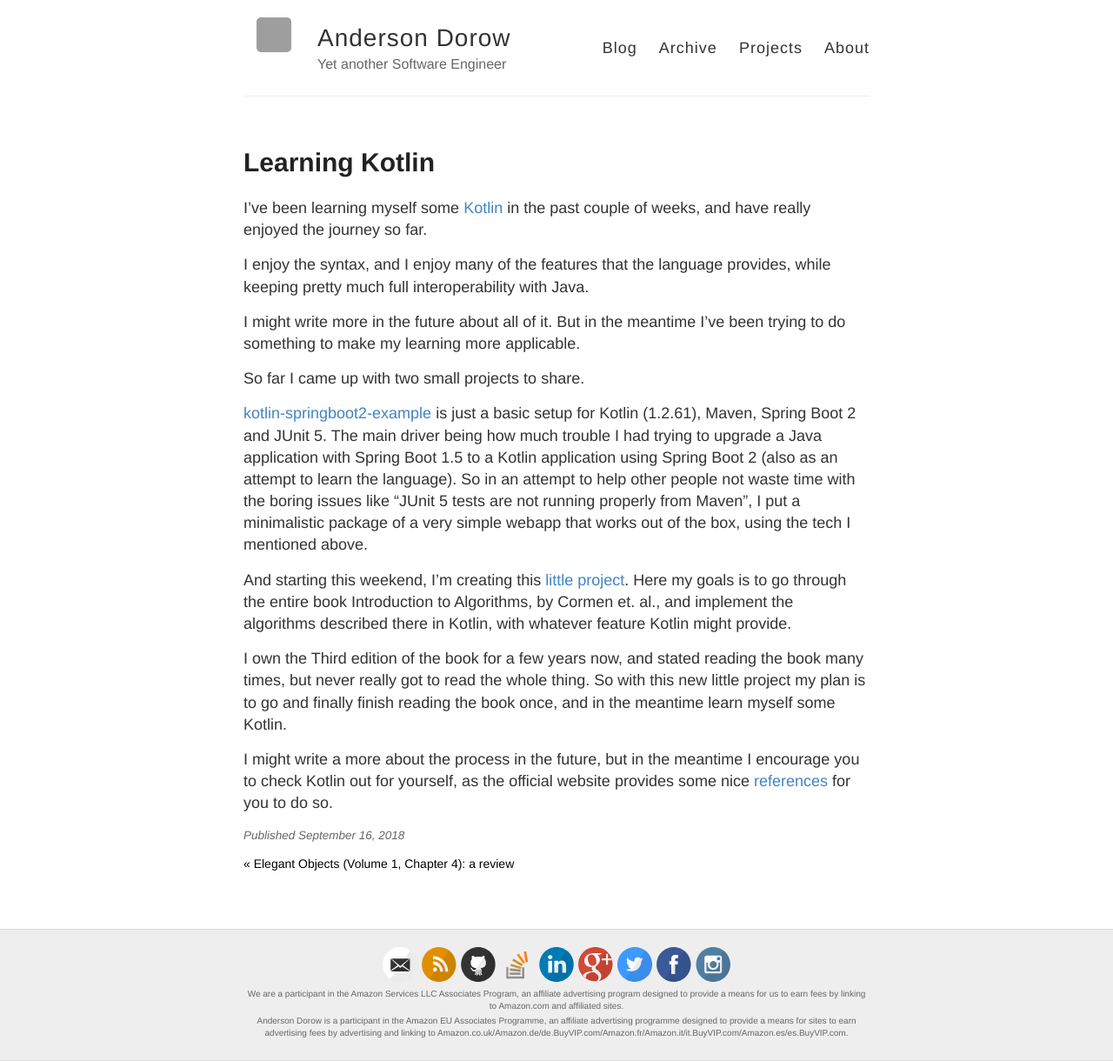
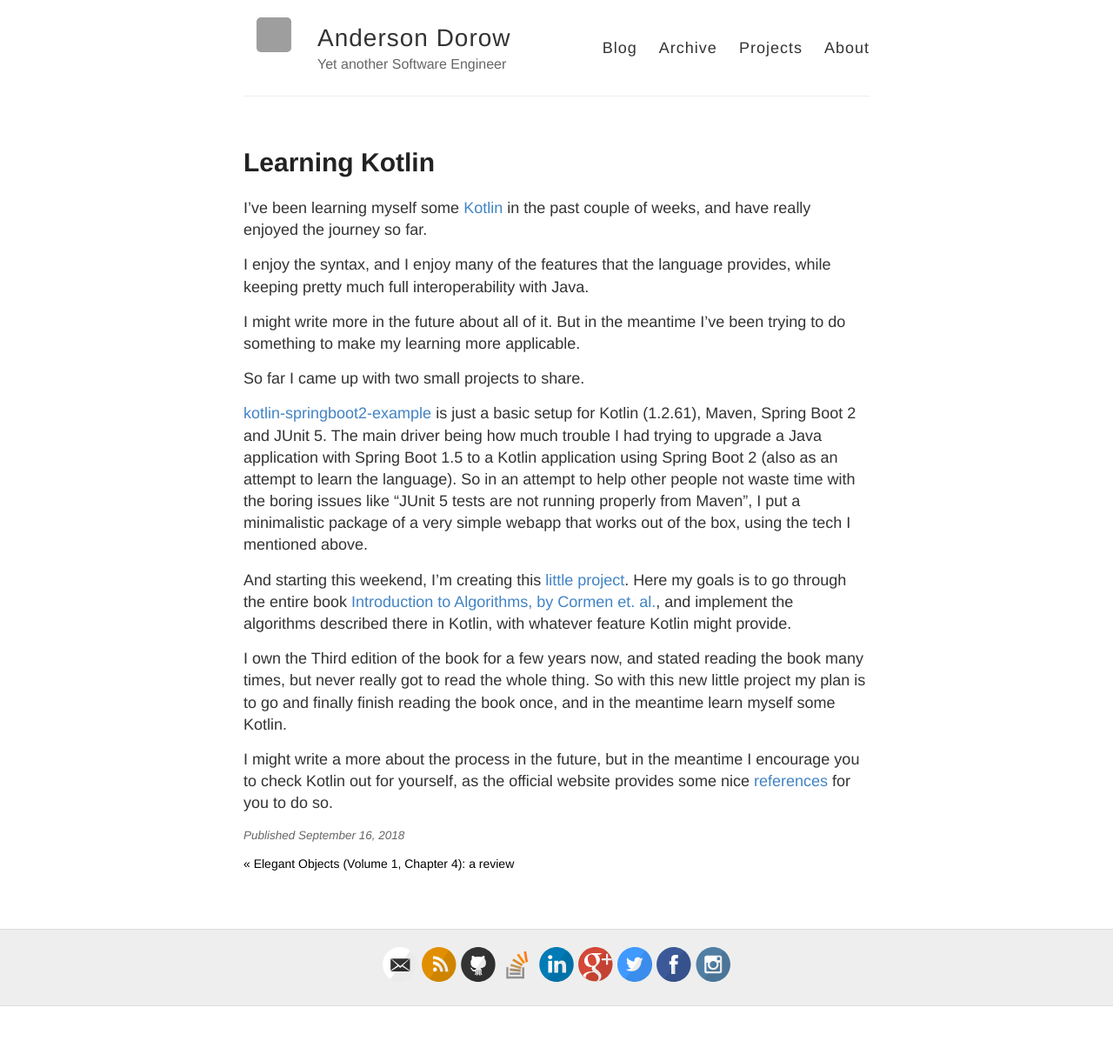
Before and after one commit to adorow/adorow.github.io, a Jekyll site: the page built from _posts/2018-09-16-learning-kotlin.md, in a window 1280 px wide. Shown: the whole page at 87% size. Built offline with Jekyll 4.4.1, drawn with Linux system fonts in a browser that asks for light colours; comment, search, counter and statistics services are not loaded; after the commit the page ends 1157 px from its top, so only the background shows below that; some of the changed lines change nothing that is shown; grey boxes are pictures that could not be loaded.

Commit message:
add link to book

```diff
--- a/_layouts/default.html
+++ b/_layouts/default.html
@@ -45,7 +45,6 @@
     <div class="container">
         <footer class="footer">
             {% include svg-icons.html %}
-            {% include amazon-associates-disclaimer.html %}
         </footer>
     </div>
 </div>
--- a/_posts/2018-09-16-learning-kotlin.md
+++ b/_posts/2018-09-16-learning-kotlin.md
@@ -18,7 +18,7 @@ The main driver being how much trouble I had trying to upgrade a Java applicatio
 So in an attempt to help other people not waste time with the boring issues like "JUnit 5 tests are not running properly from Maven", I put a minimalistic package of a very simple webapp that works out of the box, using the tech I mentioned above.
 
 And starting this weekend, I'm creating this [little project](https://github.com/adorow/intro-algorithms-kotlin).
-Here my goals is to go through the entire book Introduction to Algorithms, by Cormen et. al., and implement the algorithms described there in Kotlin, with whatever feature Kotlin might provide.
+Here my goals is to go through the entire book [Introduction to Algorithms, by Cormen et. al.](https://www.amazon.com/Introduction-Algorithms-International-Thomas-Cormen/dp/0262533057), and implement the algorithms described there in Kotlin, with whatever feature Kotlin might provide.
 
 I own the Third edition of the book for a few years now, and stated reading the book many times, but never really got to read the whole thing. So with this new little project my plan is to go and finally finish reading the book once, and in the meantime learn myself some Kotlin.
 
```
